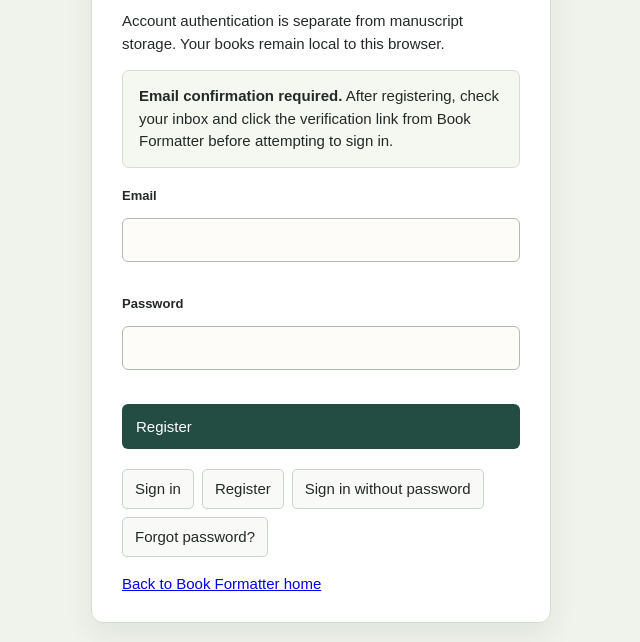
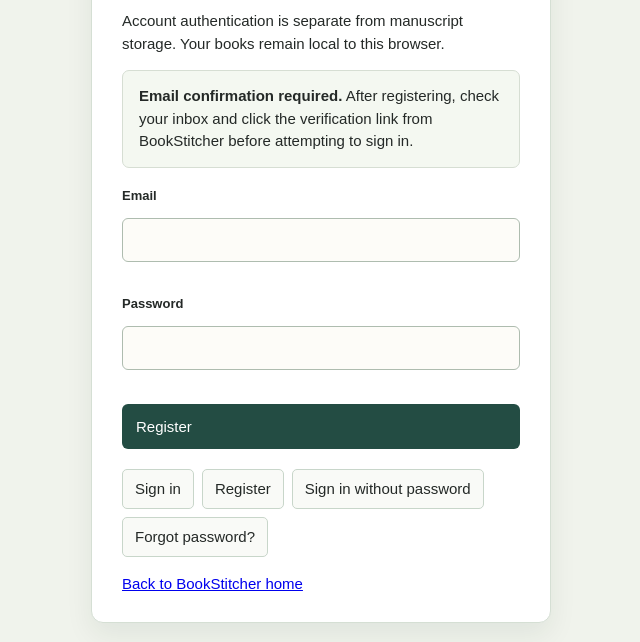
Before and after one commit to geisera/book-formatter, a Next.js app: page /auth in a window 1280 px wide. Both pictures are taken after a click on the button "Register". Shown: the part 240-882 px from the top of the page, without its empty margins (319-959 px from the left). Built offline with nearby package versions, Linux system fonts and the light colour scheme; no server answers.

Commit message:
Rebrand app/auth/page.tsx from Book Formatter to BookStitcher

```diff
--- a/app/auth/page.tsx
+++ b/app/auth/page.tsx
@@ -46,7 +46,7 @@ export default function AuthPage(){
       <h1 id="auth-title">{mode==="sign-in"?"Sign in":mode==="sign-up"?"Create account":mode==="magic-link"?"Email sign-in link":"Reset password"}</h1>
       <p>Account authentication is separate from manuscript storage. Your books remain local to this browser.</p>
       {mode==="magic-link"?<p className="auth-confirm-note">Enter the email address of an existing account. We’ll send a one-time sign-in link; no password required. Open the link to complete sign-in on the device where you want to work.</p>:null}
-      {mode==="sign-up"?<p className="auth-confirm-note"><strong>Email confirmation required.</strong> After registering, check your inbox and click the verification link from Book Formatter before attempting to sign in.</p>:null}
+      {mode==="sign-up"?<p className="auth-confirm-note"><strong>Email confirmation required.</strong> After registering, check your inbox and click the verification link from BookStitcher before attempting to sign in.</p>:null}
       {!configured?<p role="alert" className="alert">Authentication is awaiting Supabase project configuration.</p>:null}
       {error?<p role="alert" className="alert">{error}</p>:null}
       {message?<p role="status">{message}</p>:null}
@@ -61,7 +61,7 @@ export default function AuthPage(){
         <button type="button" onClick={()=>{setMode("magic-link");setError("");setMessage("");}}>Sign in without password</button>
         <button type="button" onClick={()=>{setMode("reset");setError("");setMessage("");}}>Forgot password?</button>
       </div>
-      <a href="/">Back to Book Formatter home</a>
+      <a href="/">Back to BookStitcher home</a>
     </section>
   </main>;
 }
```
